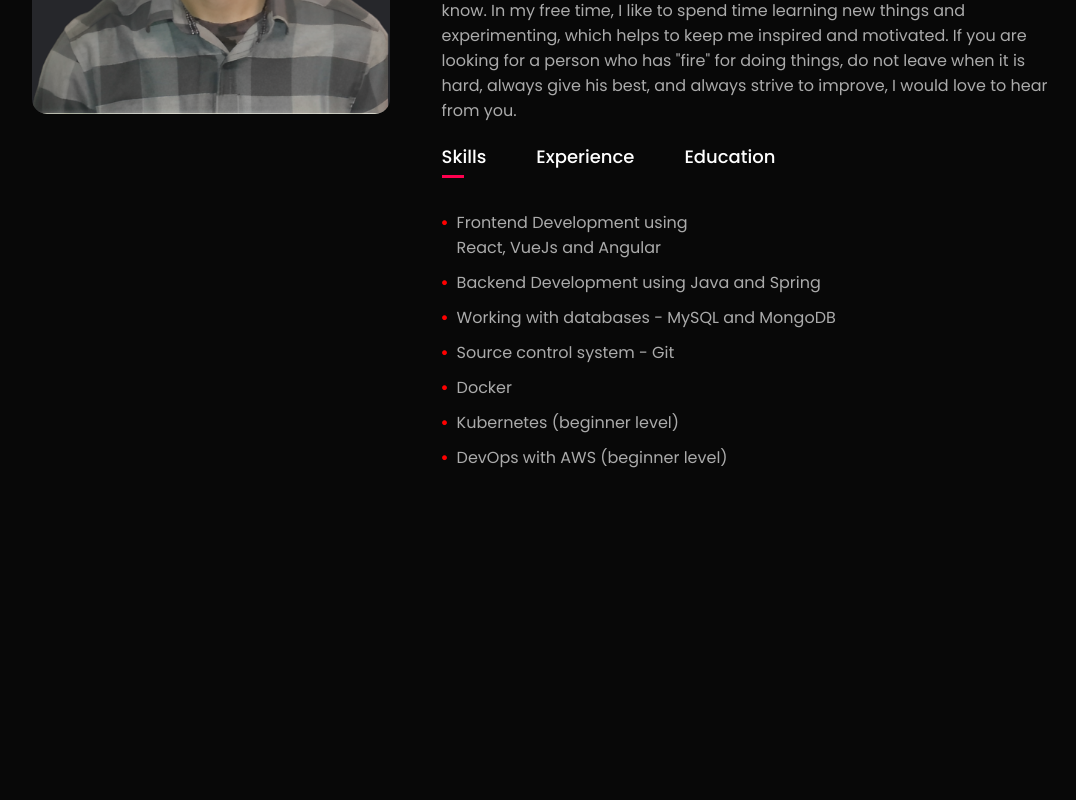
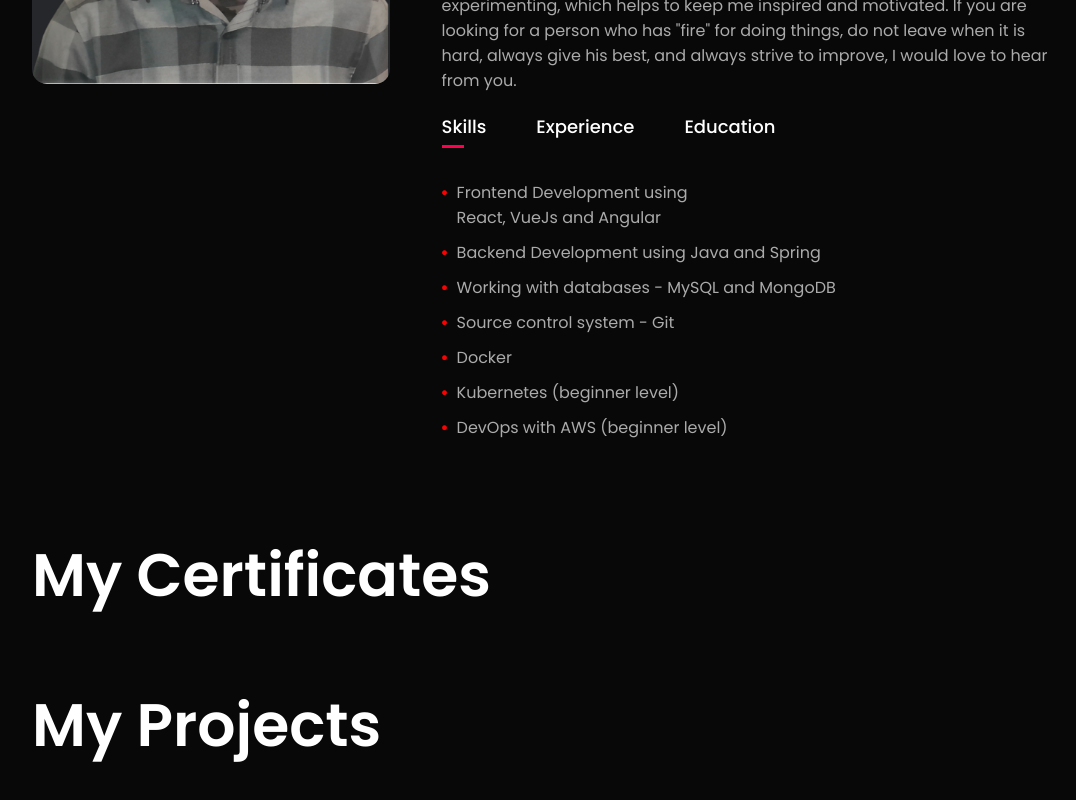
Before and after one commit to PetarDimitrovStoyanov/my-portfolio, a React (Create React App) app: page / in a window 1280 px wide. Shown: the part 1147-1947 px from the top of the page, without its empty margins (96-1172 px from the left). Before the commit the page ends 1707 px from the top, so only its background shows below. Built offline with nearby package versions, Linux system fonts and the light colour scheme; a web font is replaced by a local one.

Commit message:
created Projects and Certificates sections

```diff
--- a/src/components/Certificates/Certificates.js
+++ b/src/components/Certificates/Certificates.js
@@ -3,8 +3,11 @@ import './Certificates.scss';
 
 export default function Certificates() {
     return (
-        <section>
-
+        <section className="certificates">
+            <div className="container">
+                <h1 className="sub-title">My Certificates</h1>
+                <div className="certificate-list"></div>
+            </div>
         </section>
     );
 }
--- a/src/components/Certificates/Certificates.scss
+++ b/src/components/Certificates/Certificates.scss
@@ -0,0 +1,16 @@
+.certificates {
+  padding: 30px 10%;
+  color: #ababab;
+
+  .container {
+    .sub-title {
+      font-size: 60px;
+      font-weight: 600;
+      color: #ffffff;
+    }
+
+    .certificate-list {
+
+    }
+  }
+}
--- a/src/components/Projects/Projects.js
+++ b/src/components/Projects/Projects.js
@@ -3,8 +3,13 @@ import './Projects.scss';
 
 export default function Projects() {
     return (
-        <section>
+        <section className="projects">
+            <div className="container">
+                <h1 className="sub-title">My Projects</h1>
+                <div className="project-list">
 
+                </div>
+            </div>
         </section>
     );
 }
--- a/src/components/Projects/Projects.scss
+++ b/src/components/Projects/Projects.scss
@@ -0,0 +1,16 @@
+.projects {
+  padding: 30px 10%;
+  color: #ababab;
+
+  .container {
+    .sub-title {
+      font-size: 60px;
+      font-weight: 600;
+      color: #ffffff;
+    }
+
+    .project-list {
+
+    }
+  }
+}
--- a/src/components/about/About.scss
+++ b/src/components/about/About.scss
@@ -1,5 +1,5 @@
 .about {
-  padding: 80px 10%;
+  padding: 50px 10%;
   color: #ababab;
 
   .container {
```
